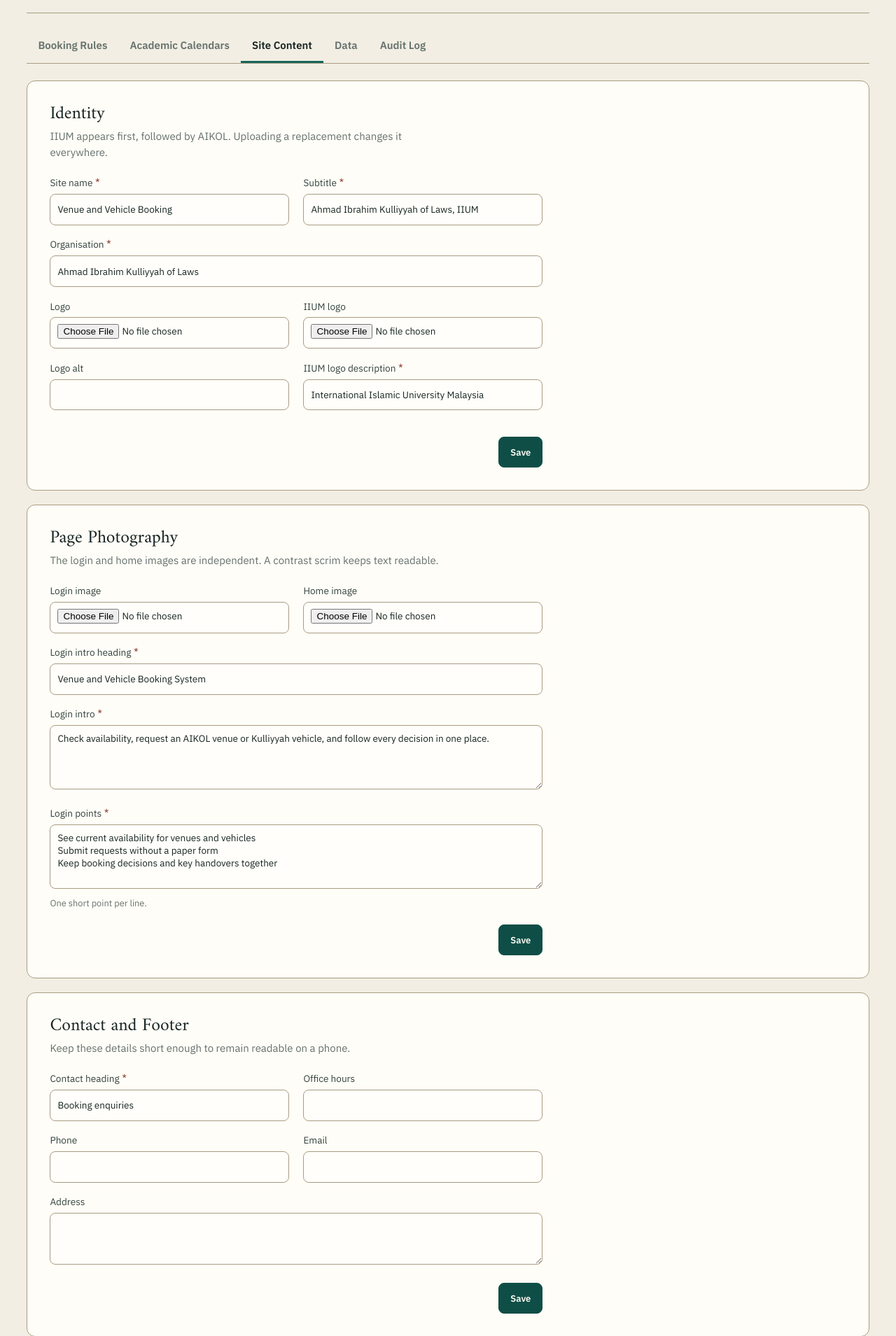
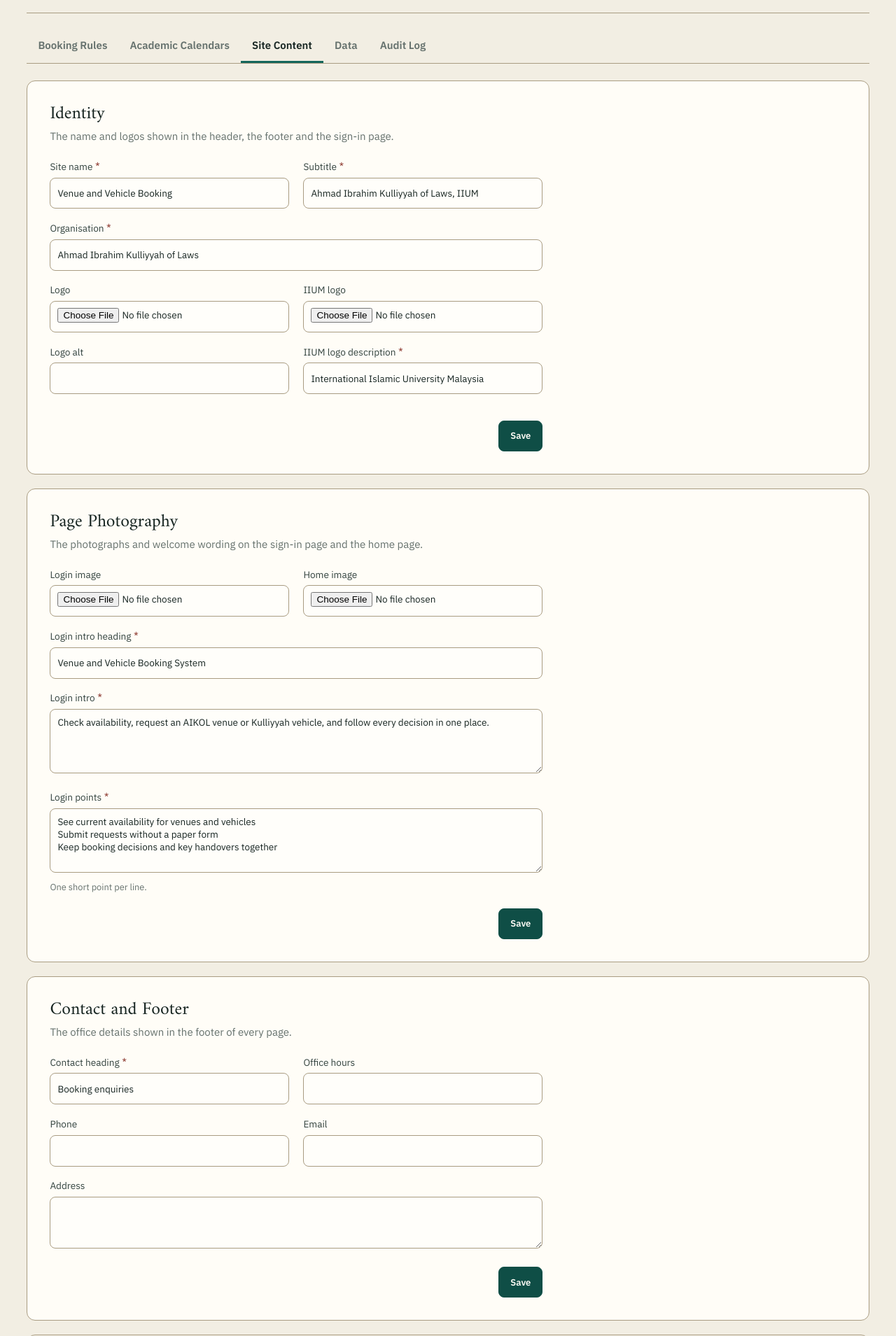
Before and after one commit to afifzahrawi/aikol-booking-system, a Django app: template aikol_booking/templates/administration/site_content.html in a window 1280 px wide. Shown: the part 187-2096 px from the top of the page at 70% size. Run offline with Django 5.2, Linux system fonts and the light colour scheme; the template is opened without the code that fills it: values that come from a table or form of the project are taken from there, others are empty; data comes from the database, SQL or seed files in the repository.

Commit message:
Site Content sections say what they set

```diff
--- a/aikol_booking/templates/administration/site_content.html
+++ b/aikol_booking/templates/administration/site_content.html
@@ -16,7 +16,7 @@
     <section class="settings-section">
         <div class="settings-intro">
             <h2>Identity</h2>
-            <p>IIUM appears first, followed by AIKOL. Uploading a replacement changes it everywhere.</p>
+            <p>The name and logos shown in the header, the footer and the sign-in page.</p>
         </div>
         <div class="settings-fields">
             <div class="field-row">
@@ -41,7 +41,7 @@
     <section class="settings-section">
         <div class="settings-intro">
             <h2>Page Photography</h2>
-            <p>The login and home images are independent. A contrast scrim keeps text readable.</p>
+            <p>The photographs and welcome wording on the sign-in page and the home page.</p>
         </div>
         <div class="settings-fields">
             <div class="field-row">
@@ -60,7 +60,7 @@
     <section class="settings-section">
         <div class="settings-intro">
             <h2>Contact and Footer</h2>
-            <p>Keep these details short enough to remain readable on a phone.</p>
+            <p>The office details shown in the footer of every page.</p>
         </div>
         <div class="settings-fields">
             <div class="field-row">
```
